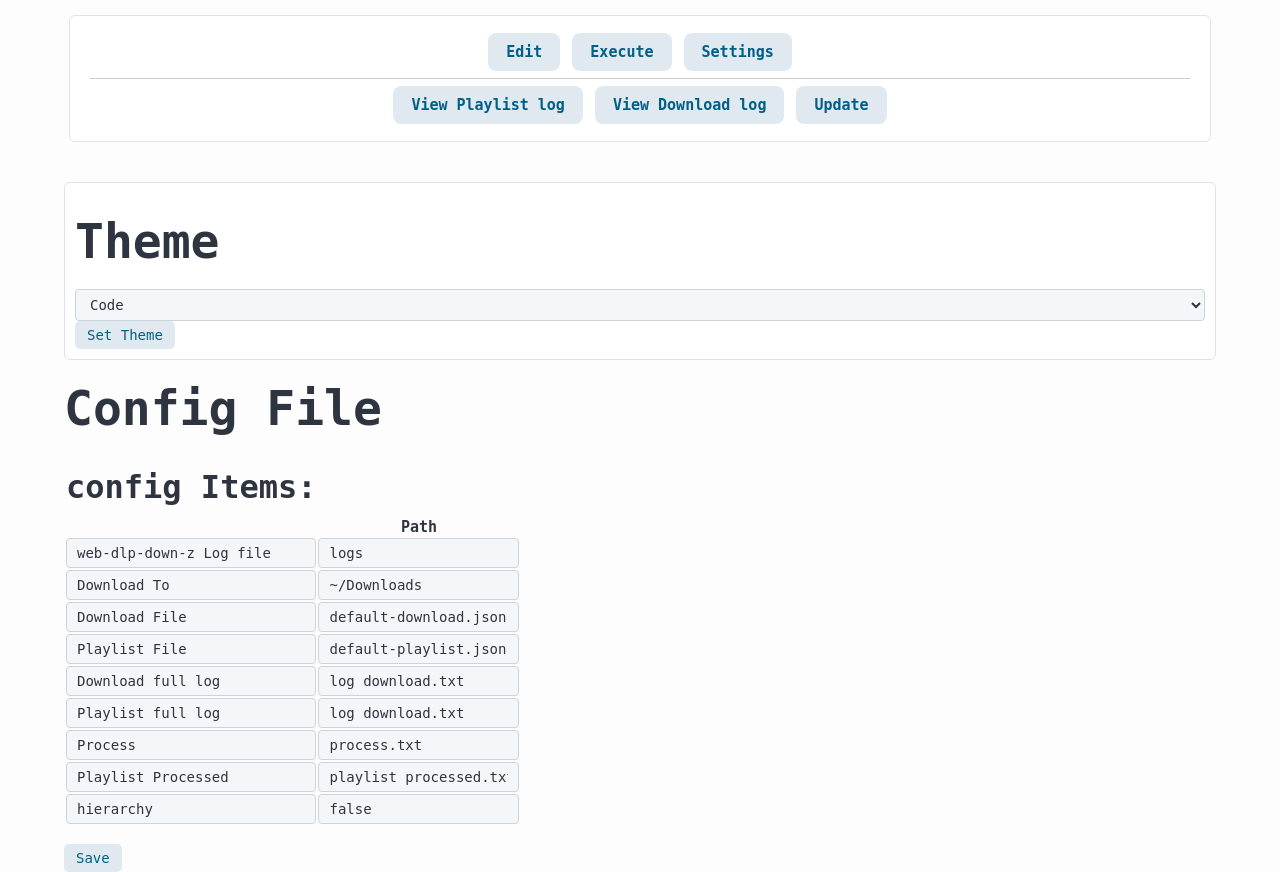
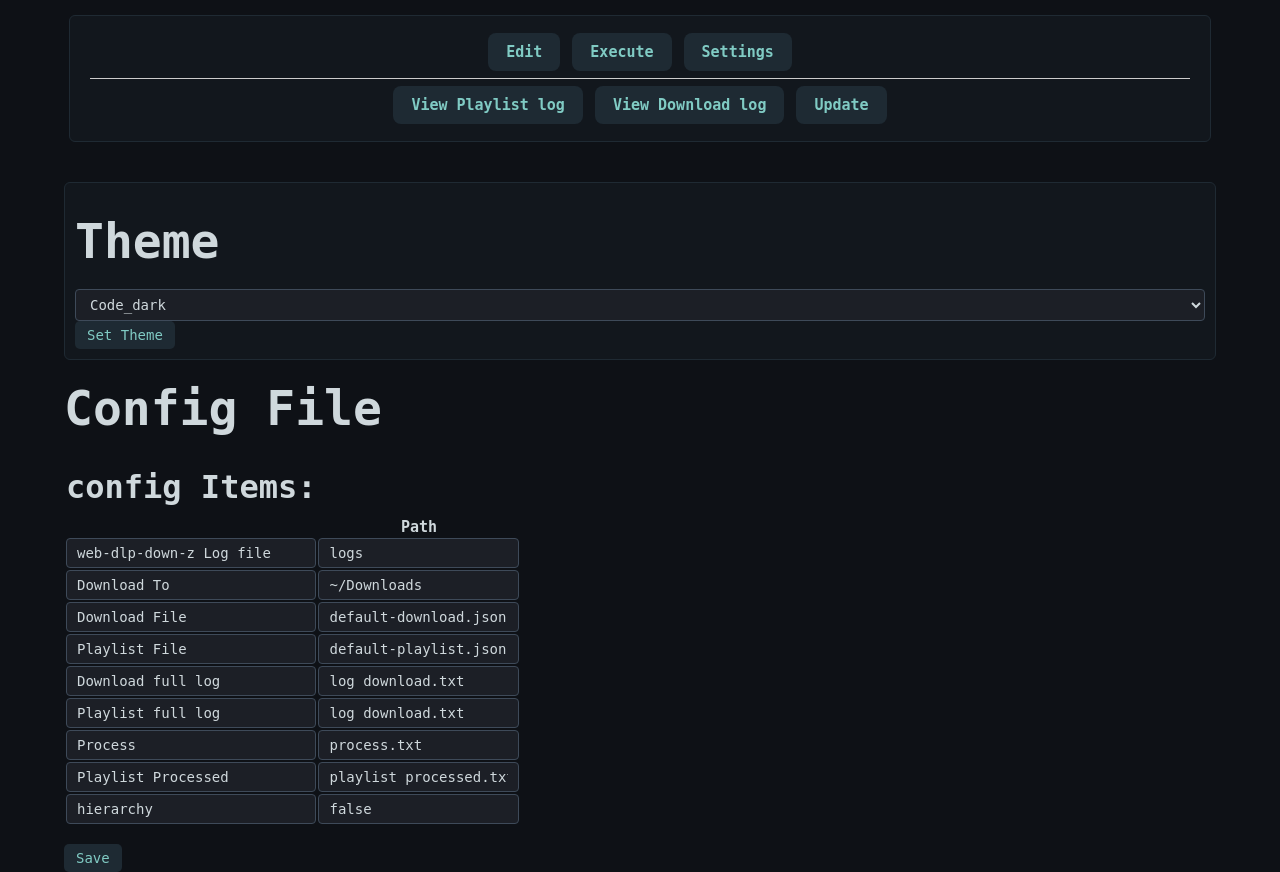
Before and after one commit to Jacobchestnut16/Web-dlp-down-z, a Flask app: page /config in a window 1280 px wide. Run offline with Flask 3, Linux system fonts and the light colour scheme.

Commit message:
beta v1.3.5 b1

```diff
--- a/system.json
+++ b/system.json
@@ -55,11 +55,12 @@
                     "templates/thumb.html",
                     "templates/update.html",
                     "templates/view.html",
+                    "templates/file.html",
                     "app.py",
                     "requirements.txt"
                 ]
             }
         }
     ],
-    "theme": "code.css"
+    "theme": "code_dark.css"
 }
--- a/templates/config.html
+++ b/templates/config.html
@@ -43,7 +43,8 @@
             <option value="default">Default</option>
             <option value="evergreen.css">Evergreen</option>
             <option value="evergreen_dark.css">Evergreen dark</option>
-            <option value="code.css">Code dark</option>
+            <option value="code.css">Code</option>
+            <option value="code_dark.css">Code dark</option>
         </select>
         <button type="submit">Set Theme</button>
     </form>
```
